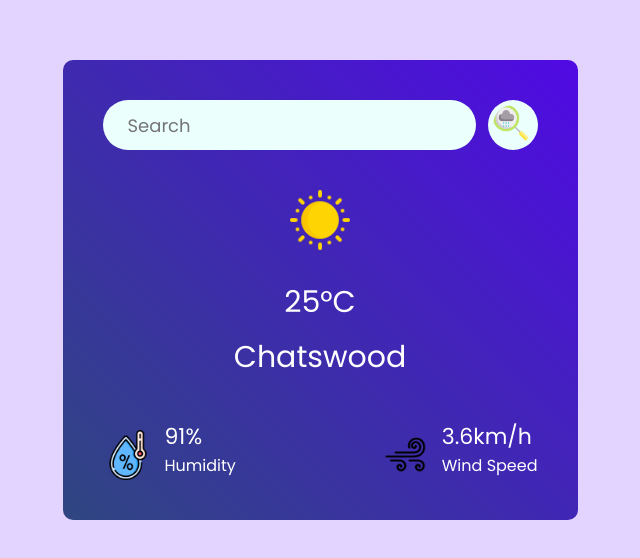
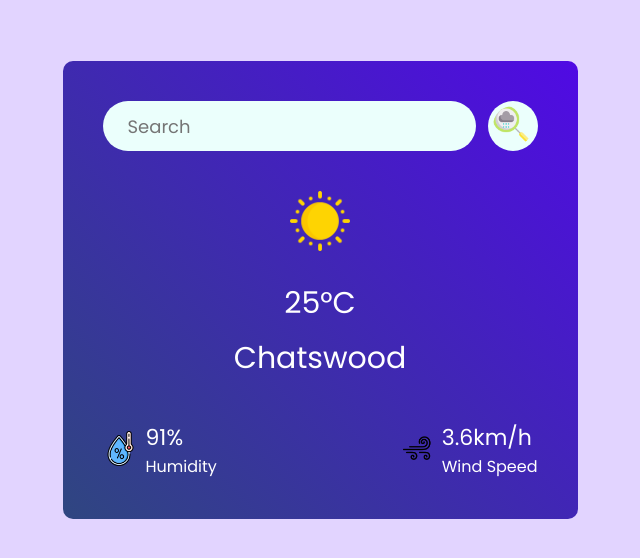
Before and after one commit to Suguru1114/Weather-App, a React (Vite) app: page / in a window 1280 px wide. Shown: the part 110-668 px from the top of the page, without its empty margins (320-960 px from the left). Built offline with nearby package versions, Linux system fonts and the light colour scheme.

Commit message:
Update Weather.css with new styles

```diff
--- a/src/components/Weather.css
+++ b/src/components/Weather.css
@@ -66,7 +66,7 @@
   .weather-data .col{
     display: flex;
     align-items: flex-start;
-    gap: 12px;
+    gap: 8px;
     font-size: 22px;
   }
 
@@ -76,6 +76,6 @@
   }
 
   .weather-data .col img{
-    width: 50px;
+    width: 35px;
     margin-top:10px;
   }
```
